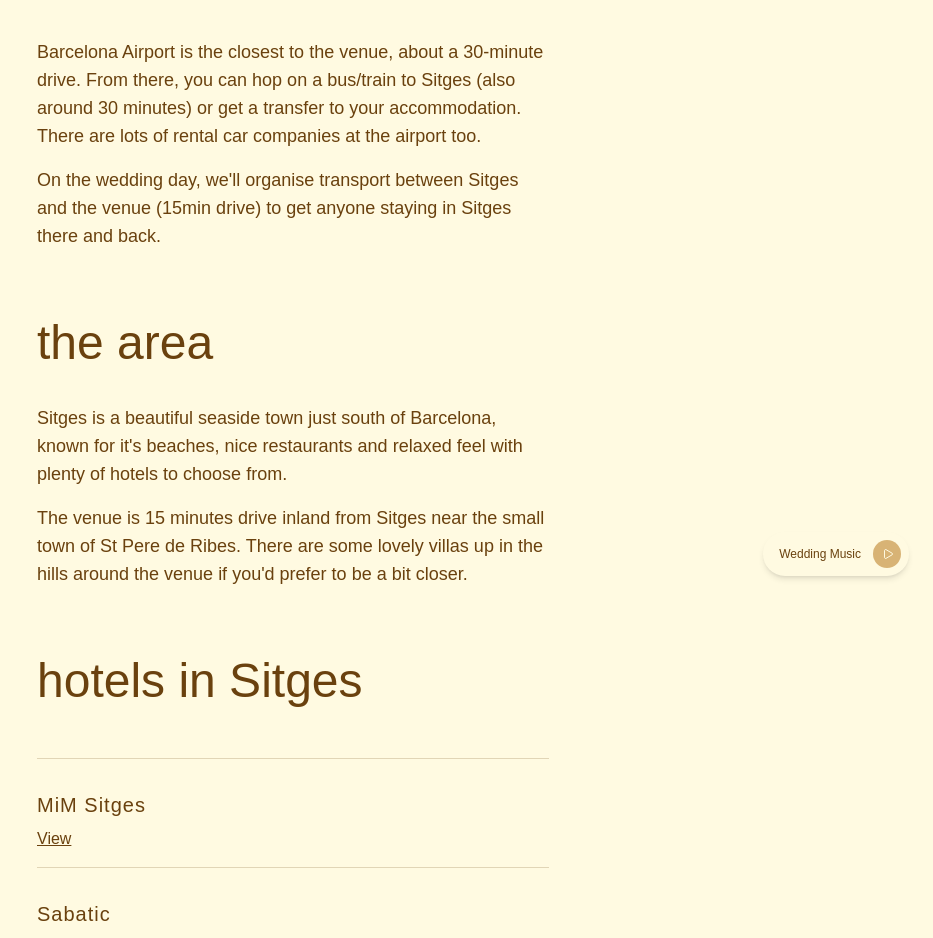
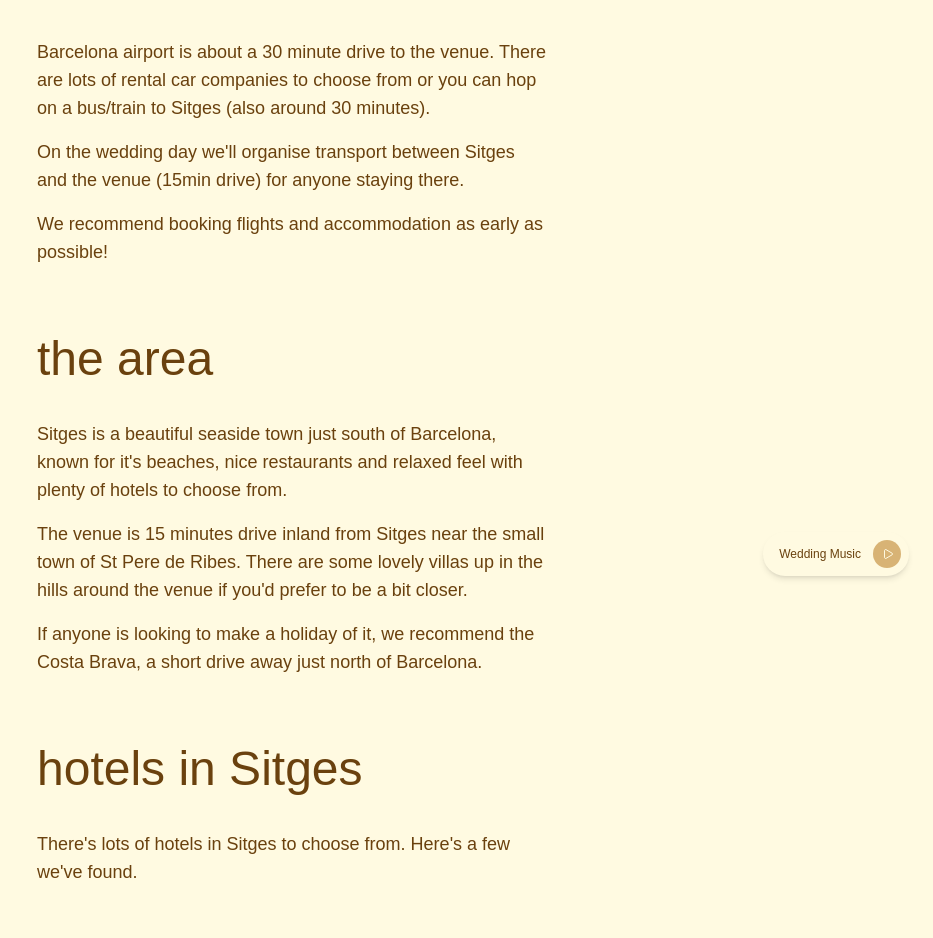
Before and after one commit to matthiasroscoe/wedding-site, a Next.js app: page /travel in a window 1280 px wide. Shown: the part 200-1138 px from the top of the page, without its empty margins (347-1280 px from the left). Built offline with nearby package versions, Linux system fonts and the light colour scheme; a web font is replaced by a local one.

Commit message:
chore: copy change on travel page

```diff
--- a/src/app/travel/page.tsx
+++ b/src/app/travel/page.tsx
@@ -3,6 +3,7 @@ import { Heading2, Paragraph } from '@/components/ui/typography'
 import { Main } from '@/components/main'
 import Image from 'next/image'
 import Link from 'next/link'
+import { cn } from '@/lib/utils'
 
 const villaOptions = [
     {
@@ -55,15 +56,22 @@ function AccommodationOption({
     sleeps,
     image,
     link,
+    isFirst,
 }: {
     name: string
     description: string
     sleeps?: number
     image?: string
     link: string
+    isFirst: boolean
 }) {
     return (
-        <div className="border-brown-dark/20 flex flex-col gap-2 border-t pt-8">
+        <div
+            className={cn(
+                'border-brown-dark/20 flex flex-col gap-2 border-t pt-8',
+                isFirst && 'border-none pt-0'
+            )}
+        >
             <div className="flex items-baseline justify-between gap-4">
                 <h3 className="text-brown-dark font-body text-xl font-medium tracking-wider">
                     {name}
@@ -95,14 +103,16 @@ export default function Home() {
                 <section className="mb-16">
                     <Heading2 className="mb-10">getting there</Heading2>
                     <Paragraph className="text-brown-dark mb-4">
-                        Barcelona Airport is the closest to the venue, about a 30-minute drive. From
-                        there, you can hop on a bus/train to Sitges (also around 30 minutes) or get
-                        a transfer to your accommodation. There are lots of rental car companies at
-                        the airport too.
+                        Barcelona airport is about a 30 minute drive to the venue. There are lots of
+                        rental car companies to choose from or you can hop on a bus/train to Sitges
+                        (also around 30 minutes).
+                    </Paragraph>
+                    <Paragraph className="text-brown-dark mb-4">
+                        On the wedding day we&apos;ll organise transport between Sitges and the
+                        venue (15min drive) for anyone staying there.
                     </Paragraph>
                     <Paragraph className="text-brown-dark">
-                        On the wedding day, we&apos;ll organise transport between Sitges and the
-                        venue (15min drive) to get anyone staying in Sitges there and back.
+                        We recommend booking flights and accommodation as early as possible!
                     </Paragraph>
                 </section>
 
@@ -118,19 +128,27 @@ export default function Home() {
                         Pere de Ribes. There are some lovely villas up in the hills around the venue
                         if you&apos;d prefer to be a bit closer.
                     </Paragraph>
+                    <Paragraph className="text-brown-dark mb-4">
+                        If anyone is looking to make a holiday of it, we recommend the Costa Brava,
+                        a short drive away just north of Barcelona.
+                    </Paragraph>
                 </section>
 
-                <div className="mb-8 grid grid-cols-1 gap-4">
-                    <Heading2 className="mb-8">hotels in Sitges</Heading2>
+                <div className="mb-16 grid grid-cols-1 gap-4">
+                    <Heading2 className="mb-4">hotels in Sitges</Heading2>
+                    <Paragraph className="text-brown-dark mb-8">
+                        There&apos;s lots of hotels in Sitges to choose from. Here&apos;s a few
+                        we&apos;ve found.
+                    </Paragraph>
                     {hotelOptions.map((option, idx) => (
-                        <AccommodationOption key={idx} {...option} />
+                        <AccommodationOption key={idx} {...option} isFirst={idx === 0} />
                     ))}
                 </div>
 
-                <div className="mb-16 grid grid-cols-1 gap-4">
+                <div className="mb-8 grid grid-cols-1 gap-4">
                     <Heading2 className="mb-8">villas</Heading2>
                     {villaOptions.map((option, idx) => (
-                        <AccommodationOption key={idx} {...option} />
+                        <AccommodationOption key={idx} {...option} isFirst={idx === 0} />
                     ))}
                 </div>
             </div>
```
